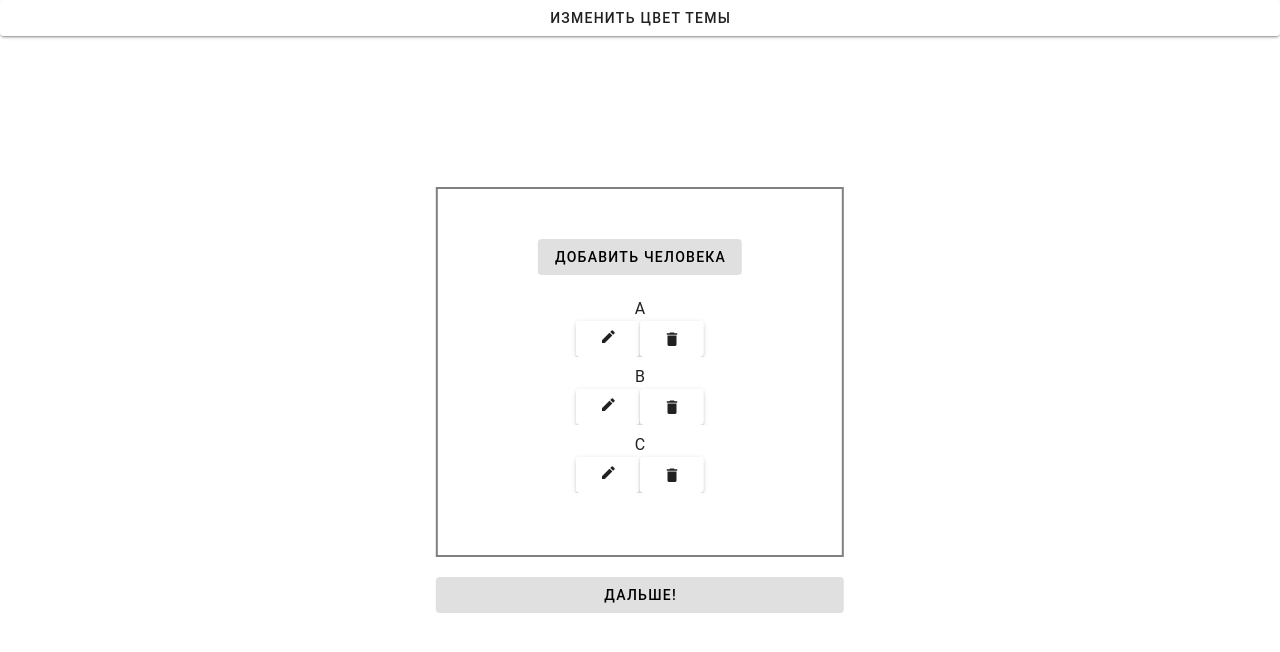
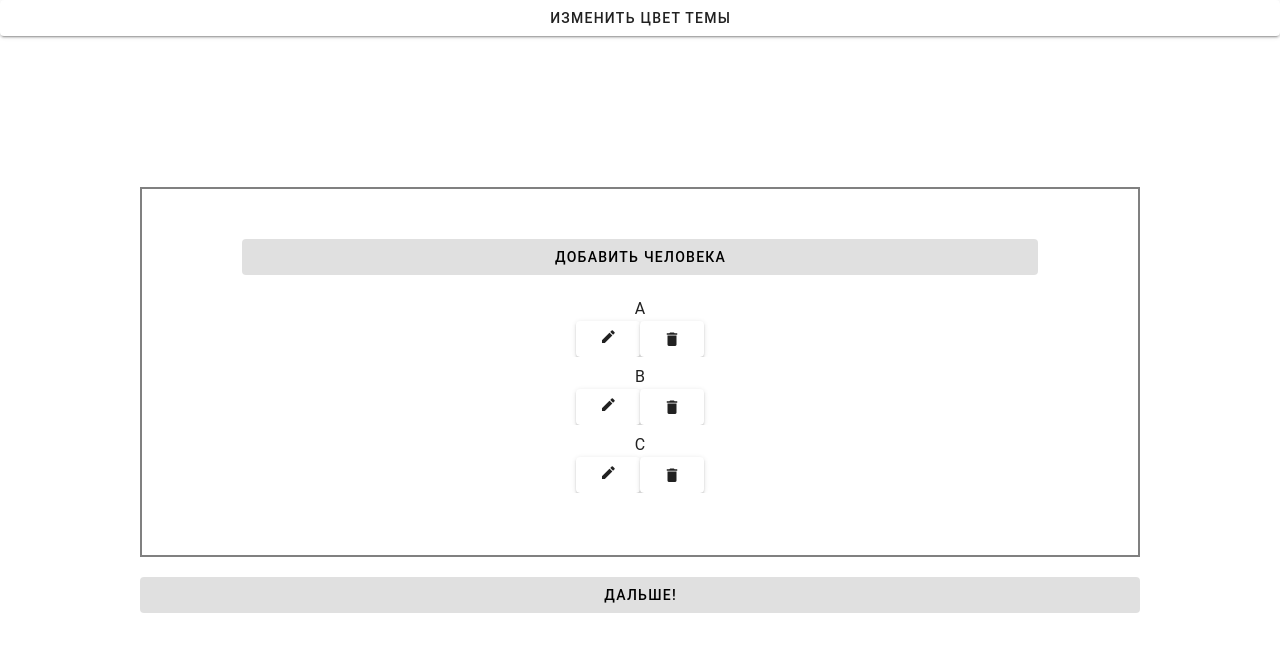
Before and after one commit to TatianaChF/-JS-Vue-, a Vue app: page /persons in a window 1280 px wide. Shown: the top 652 px of the page. Built offline with nearby package versions, Linux system fonts and the light colour scheme.

Commit message:
change size form

```diff
--- a/src/assets/style.scss
+++ b/src/assets/style.scss
@@ -19,6 +19,7 @@
       border: 2px solid grey;
       margin-bottom: 20px;
       grid-gap: 10px;
+      width: 1000px;
     }
 
     &__hidden_space {
```
